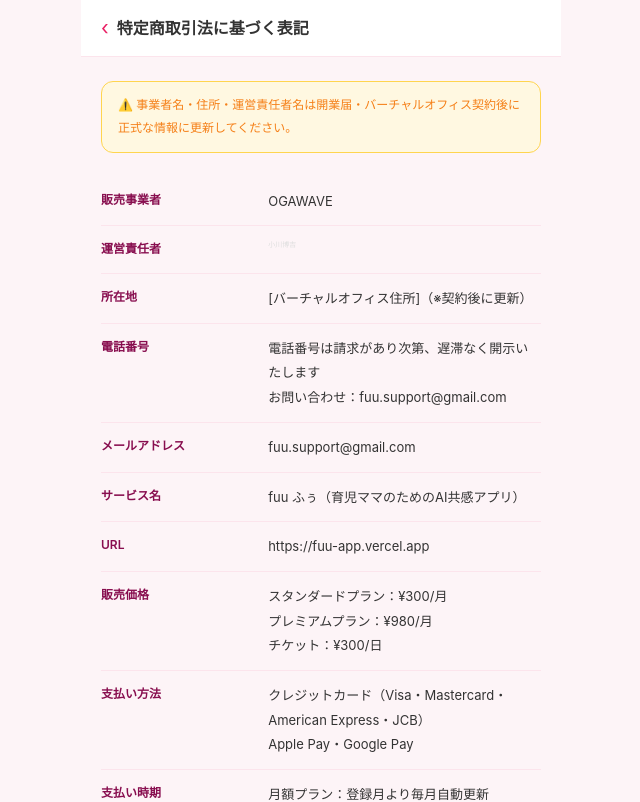
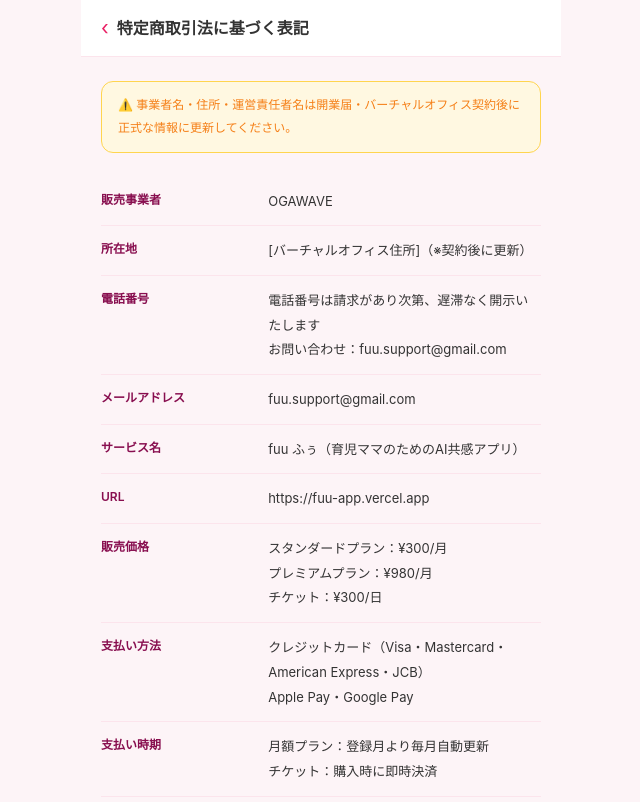
Before and after one commit to fuuApp/fuu-app, a Next.js app: page /tokusho in a window 1280 px wide. Shown: the top 802 px of the page, without its empty margins (319-959 px from the left). Built offline with nearby package versions, Linux system fonts and the light colour scheme.

Commit message:
fix: 特商法の運営責任者を最下部に移動 / PPのローカルストレージ記載修正

```diff
--- a/src/app/tokusho/page.tsx
+++ b/src/app/tokusho/page.tsx
@@ -18,7 +18,6 @@
           <tbody>
             {[
               ['販売事業者', 'OGAWAVE'],
-              ['運営責任者', '小川博吉'],
               ['所在地', '[バーチャルオフィス住所]（※契約後に更新）'],
               ['電話番号', '電話番号は請求があり次第、遅滞なく開示いたします\nお問い合わせ：fuu.support@gmail.com'],
               ['メールアドレス', 'fuu.support@gmail.com'],
@@ -32,6 +31,7 @@
               ['返金ポリシー', '原則として購入後の返金は行いません\n※チケットの例外については上記キャンセル方法を参照'],
               ['動作環境', 'iOS 15以上 / Android 9以上\nGoogle Chrome・Safari等モダンブラウザ'],
               ['特記事項', '本サービスのAIキャラクターは架空の人物です。実在の人物ではありません。\n医療・法律・金融の専門的アドバイスを提供するものではありません。'],
+              ['運営責任者', '小川博吉'],
             ].map(([label, value], i) => (
               <tr key={i} style={{ borderBottom: '1px solid #FCE4EC' }}>
                 <td style={{
```
